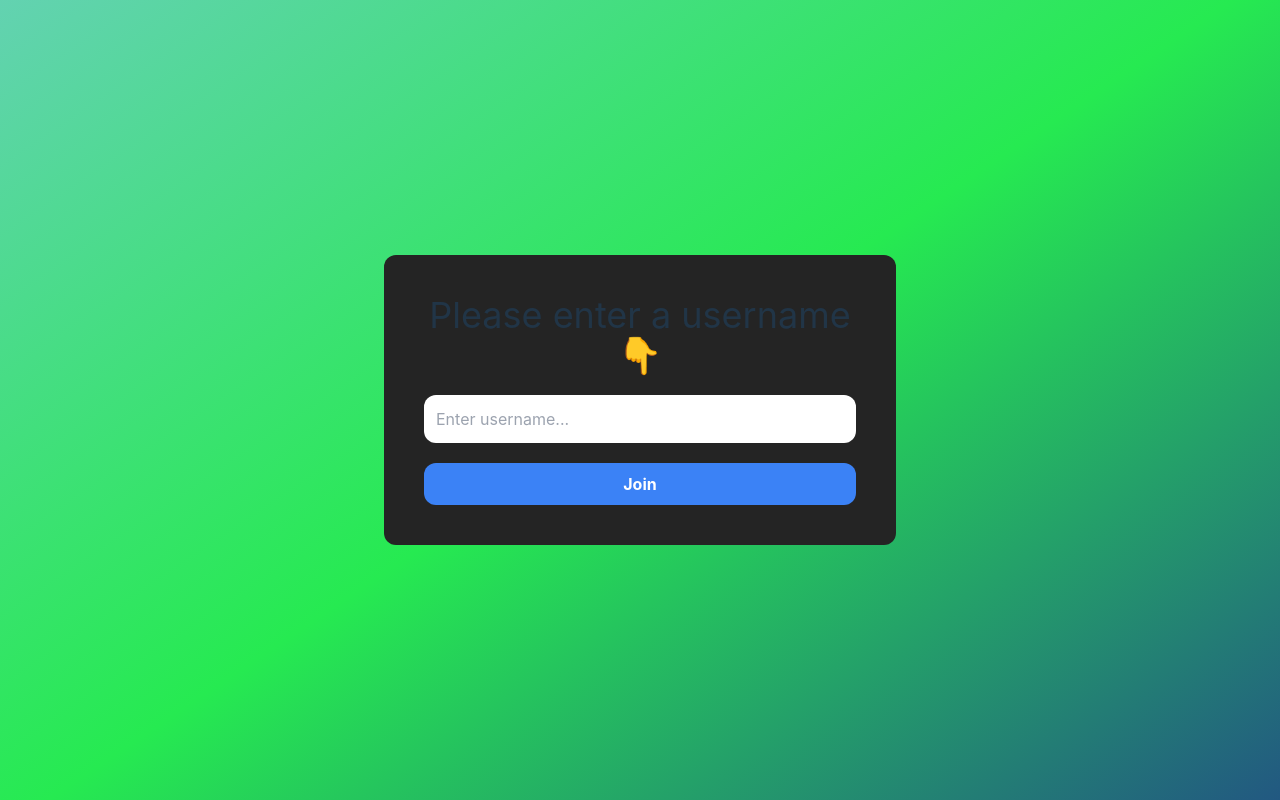
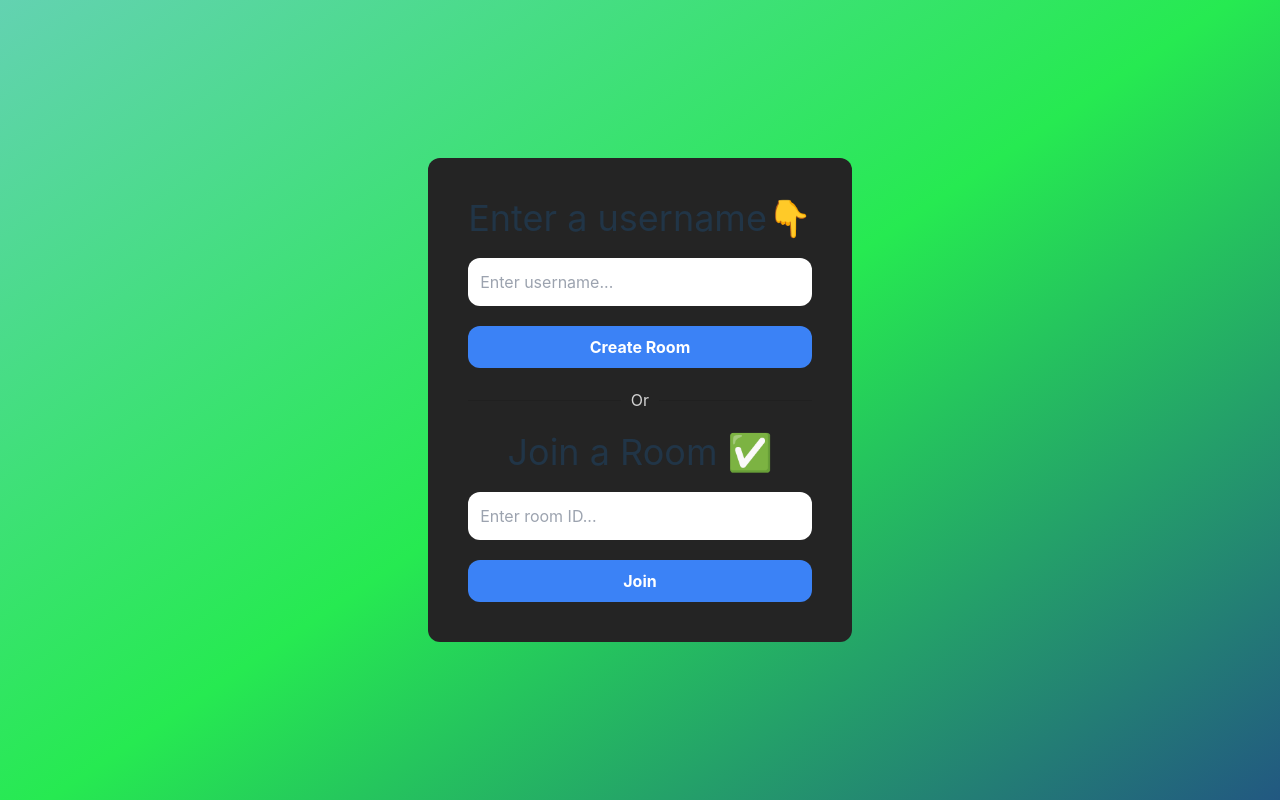
Before and after one commit to drakata27/chatroom-react, a React (Vite) app: page / in a window 1280 px wide. Built offline with nearby package versions, Linux system fonts and the light colour scheme; no server answers.

Commit message:
Added dynamic rooms

```diff
--- a/package.json
+++ b/package.json
@@ -10,6 +10,9 @@
     "preview": "vite preview"
   },
   "dependencies": {
+    "@emotion/react": "^11.14.0",
+    "@emotion/styled": "^11.14.0",
+    "@mui/material": "^6.3.1",
     "@stomp/stompjs": "^7.0.0",
     "install": "^0.13.0",
     "lucide-react": "^0.469.0",
--- a/src/App.tsx
+++ b/src/App.tsx
@@ -5,13 +5,19 @@ import Chat from "./components/Chat";
 import Button from "./components/Button";
 import Input from "./components/Input";
 import BASE_URL from "./utils/config";
+import { Divider } from "@mui/material";
 
 function App() {
   const [username, setUsername] = useState<string | undefined>(undefined);
+  const [roomId, setRoomId] = useState<string | undefined>(undefined);
   const [joined, setJoined] = useState(false);
 
   const handleInputChange = (e: React.ChangeEvent<HTMLInputElement>) => {
     setUsername(e.target.value);
+  };
+
+  const handleInputChangeRoomId = (e: React.ChangeEvent<HTMLInputElement>) => {
+    setRoomId(e.target.value);
   };
 
   const connect = () => {
@@ -34,13 +40,8 @@ function App() {
       onConnect: () => {
         console.log("Connected to WebSocket server");
 
-        client.subscribe("/topic/userCount", (message) => {
-          console.log("Received user count update:", message.body);
-          // setUserCount(parseInt(message.body, 10));
-        });
-
         // Subscribe to a topic
-        client.subscribe("/topic/public", (message) => {
+        client.subscribe(`/topic/${roomId}`, (message) => {
           console.log("Message received:", message.body);
         });
       },
@@ -57,10 +58,15 @@ function App() {
     };
   };
 
+  // TODO handle new connection
+  const handleNewConnection = () => {
+    connect();
+  };
+
   return (
     <div className="space-y-5 rounded-xl p-10 bg-[#242424] w-full sm:max-w-lg">
       <h2 className="text-4xl">
-        {username ? <>Hi, {username} 👋</> : <>Please enter a username👇 </>}
+        {username ? <>Hi, {username} 👋</> : <>Enter a username👇 </>}
       </h2>
       {joined === false ? (
         <>
@@ -70,11 +76,23 @@ function App() {
               placeholder="Enter username..."
               onKeyDownAction={connect}
             />
+            <Button onClick={connect} text="Create Room" />
+          </div>
+
+          <Divider sx={{ color: "lightgray" }}>Or</Divider>
+
+          <h2 className="text-4xl">Join a Room ✅</h2>
+          <div className="flex flex-col space-y-5">
+            <Input
+              onChange={handleInputChangeRoomId}
+              placeholder="Enter room ID..."
+              onKeyDownAction={connect}
+            />
             <Button onClick={connect} text="Join" />
           </div>
         </>
       ) : (
-        <Chat username={username} />
+        <Chat username={username} roomId={roomId} />
       )}
     </div>
   );
--- a/src/components/Chat.tsx
+++ b/src/components/Chat.tsx
@@ -6,15 +6,14 @@ import BASE_URL from "../utils/config";
 
 interface ChatProps {
   username: string | undefined;
+  roomId: string | undefined;
 }
 
-const Chat = ({ username }: ChatProps) => {
+const Chat = ({ username, roomId }: ChatProps) => {
   const [client, setClient] = useState<Client | null>(null);
   const [messages, setMessages] = useState<string[]>([]);
   const [messageInput, setMessageInput] = useState<string>("");
   const [userCount, setUserCount] = useState(0);
-
-  console.log("BASE URL:", BASE_URL); // TODO: Remove
 
   useEffect(() => {
     if (!username) return;
@@ -30,7 +29,7 @@ const Chat = ({ username }: ChatProps) => {
         });
 
         // Subscribe to a topic
-        newClient.subscribe("/topic/public", (message) => {
+        newClient.subscribe(`/topic/${roomId}`, (message) => {
           const receivedMessage = message.body;
           setMessages((prevMessages) => [...prevMessages, receivedMessage]);
         });
@@ -41,7 +40,7 @@ const Chat = ({ username }: ChatProps) => {
           type: "JOIN",
         });
         newClient.publish({
-          destination: "/app/chat.addUser",
+          destination: `/app/chat.addUser/${roomId}`,
           body: joinMessage,
         });
       },
@@ -57,7 +56,7 @@ const Chat = ({ username }: ChatProps) => {
     return () => {
       if (newClient) newClient.deactivate();
     };
-  }, [username]);
+  }, [username, roomId]);
 
   const sendMessage = () => {
     if (messageInput.trim() && client) {
@@ -68,7 +67,7 @@ const Chat = ({ username }: ChatProps) => {
       });
 
       client.publish({
-        destination: "/app/chat.sendMessage",
+        destination: `/app/chat.sendMessage/${roomId}`,
         body: chatMessage,
       });
 
@@ -111,16 +110,6 @@ const Chat = ({ username }: ChatProps) => {
     if (client) {
       console.log("Disconnected from WebSocket server");
       window.location.reload();
-      // const leaveMessage = JSON.stringify({
-      //   sender: username,
-      //   content: "has left",
-      //   type: "LEAVE",
-      // });
-
-      // client.publish({
-      //   destination: "/app/chat.sendMessage",
-      //   body: leaveMessage,
-      // });
       client.deactivate();
     }
   };
```
Also changed, not shown: 1 other file (tests, documents, lock files or other folders).
